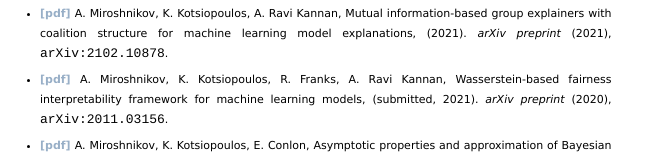
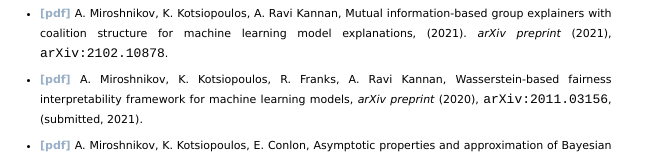
Before and after one commit to amiroshn15/amiroshn15.github.io, a plain HTML site: page research.html in a window 1280 px wide. Shown: the part 788-946 px from the top of the page, 400-1047 px from the left. Drawn offline with Linux system fonts and the light colour scheme.

Commit message:
changes to research page

```diff
--- a/research.html
+++ b/research.html
@@ -221,7 +221,7 @@
 
    <li> <a href="https://arxiv.org/abs/2102.10878">[pdf] </a> A. Miroshnikov, K. Kotsiopoulos, A. Ravi Kannan, Mutual information-based group explainers with coalition structure for machine learning model explanations, (2021). <i> arXiv preprint </i> (2021), <FONT FACE="courier", size="2">arXiv:2102.10878</FONT>.</li>
 
-   <li> <a href="https://arxiv.org/abs/2011.03156">[pdf] </a> A. Miroshnikov, K. Kotsiopoulos, R. Franks, A. Ravi Kannan, Wasserstein-based fairness interpretability framework for machine learning models, (submitted, 2021). <i> arXiv preprint </i> (2020), <FONT FACE="courier", size="2">arXiv:2011.03156</FONT>.</li>
+   <li> <a href="https://arxiv.org/abs/2011.03156">[pdf] </a> A. Miroshnikov, K. Kotsiopoulos, R. Franks, A. Ravi Kannan, Wasserstein-based fairness interpretability framework for machine learning models, <i> arXiv preprint </i> (2020), <FONT FACE="courier", size="2">arXiv:2011.03156</FONT>, (submitted, 2021).</li>
 
    <li> <a href="https://arxiv.org/abs/1710.09071">[pdf] </a> A. Miroshnikov, K. Kotsiopoulos, E. Conlon, Asymptotic properties and approximation of Bayesian logspline density estimators for communication-free parallel methods. <i> arXiv preprint (2020),</i>
    <FONT FACE="courier", size="2">arXiv:1710.09071.</FONT>
```
